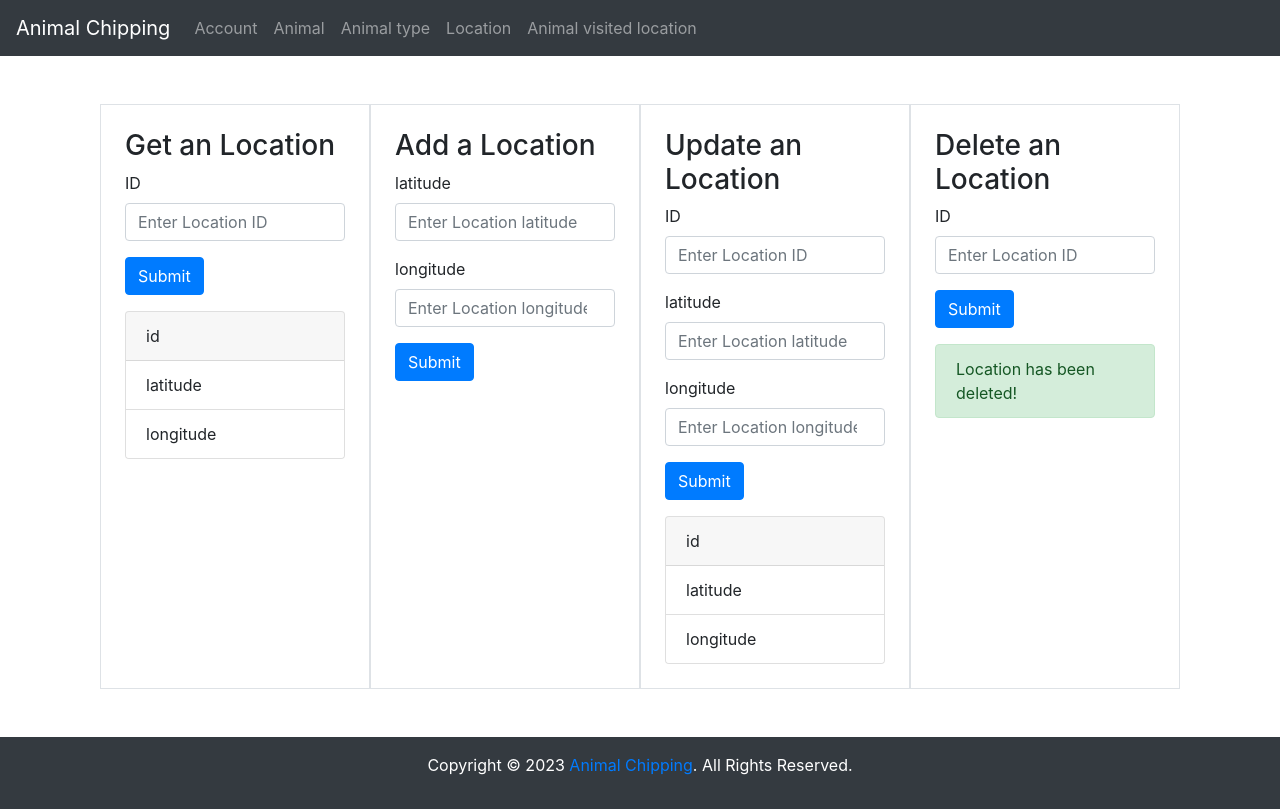
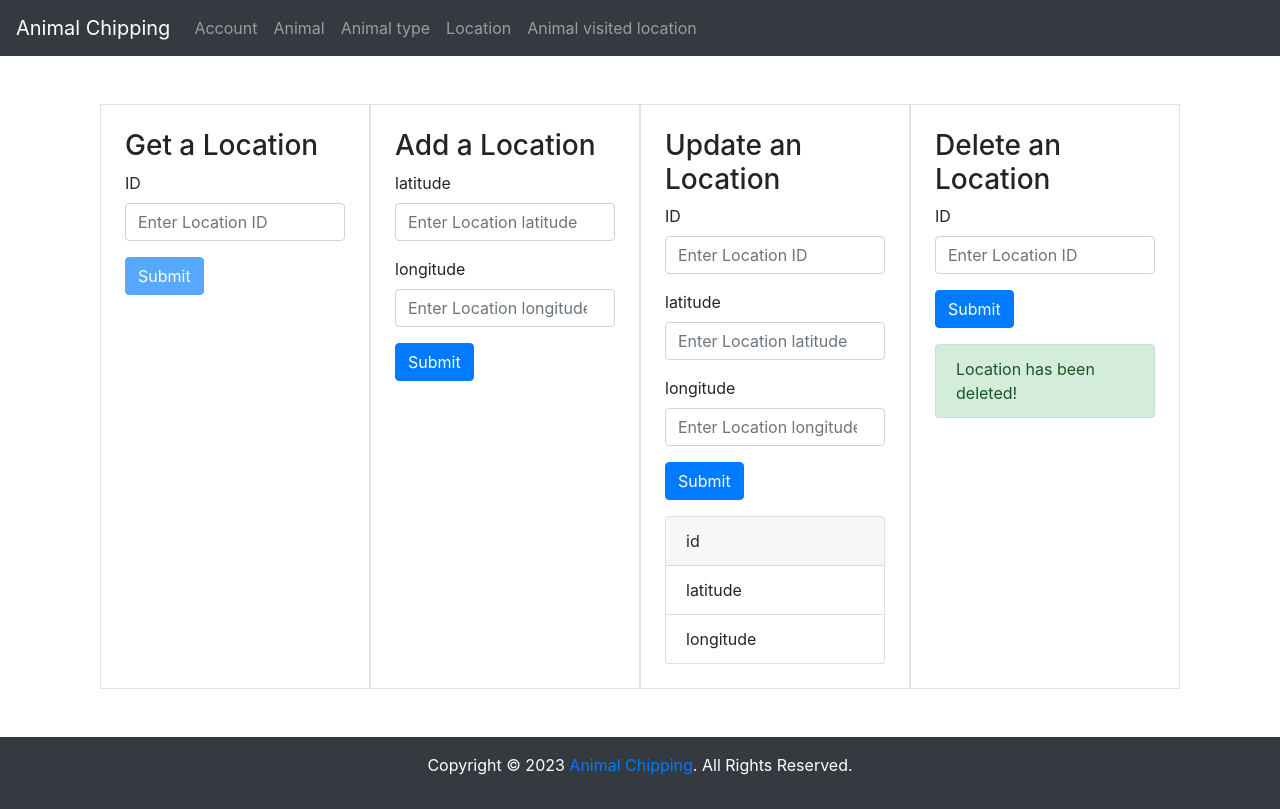
Before and after one commit to krios2146/animal-chipping-api, an Angular app in the folder animal-chipping-front/: page /location in a window 1280 px wide. Built offline with nearby package versions, Linux system fonts and the light colour scheme.

Commit message:
feat: add logic to the get location form

```diff
--- a/animal-chipping-front/src/app/location/location.component.html
+++ b/animal-chipping-front/src/app/location/location.component.html
@@ -1,18 +1,18 @@
 <div class="container d-flex">
     <div class="container border p-4">
-        <h3>Get an Location</h3>
-        <form class="mb-3">
+        <h3>Get a Location</h3>
+        <form [formGroup]="locationFindForm" (ngSubmit)="findLocation()">
             <div class="form-group">
-                <label for="typeId">ID</label>
-                <input type="number" class="form-control" id="typeId" name="typeId" placeholder="Enter Location ID">
+                <label for="locationId">ID</label>
+                <input type="number" class="form-control" id="locationId" formControlName="locationId" placeholder="Enter Location ID">
             </div>
-            <button type="submit" class="btn btn-primary">Submit</button>
+            <button [disabled]="locationFindForm.invalid" type="submit" class="btn btn-primary">Submit</button>
         </form>
-        <div class="card">
-            <div class="card-header">id</div>
+        <div class="card mt-3" *ngIf="foundedLocation">
+            <div class="card-header">id: {{foundedLocation.id}}</div>
             <ul class="list-group list-group-flush">
-                <li class="list-group-item">latitude</li>
-                <li class="list-group-item">longitude</li>
+                <li class="list-group-item">latitude: {{foundedLocation.latitude}}</li>
+                <li class="list-group-item">longitude: {{foundedLocation.longitude}}</li>
             </ul>
         </div>
     </div>
@@ -30,11 +30,11 @@
             </div>
             <button type="submit" class="btn btn-primary">Submit</button>
         </form>
-        <div class="card mt-3" *ngIf="locationAddResponse">
-            <div class="card-header">id: {{locationAddResponse.id}}</div>
+        <div class="card mt-3" *ngIf="createdLocation">
+            <div class="card-header">id: {{createdLocation.id}}</div>
             <ul class="list-group list-group-flush">
-                <li class="list-group-item">latitude: {{locationAddResponse.latitude}}</li>
-                <li class="list-group-item">longitude: {{locationAddResponse.longitude}}</li>
+                <li class="list-group-item">latitude: {{createdLocation.latitude}}</li>
+                <li class="list-group-item">longitude: {{createdLocation.longitude}}</li>
             </ul>
         </div>
     </div>
--- a/animal-chipping-front/src/app/location/location.component.ts
+++ b/animal-chipping-front/src/app/location/location.component.ts
@@ -11,21 +11,41 @@ import { HttpErrorResponse } from '@angular/common/http';
   styleUrls: ['./location.component.css']
 })
 export class LocationComponent {
+  locationFindForm: FormGroup;
   locationAddForm: FormGroup;
-  locationAddResponse: LocationResponse | undefined;
+
+  foundedLocation: LocationResponse | undefined;
+  createdLocation: LocationResponse | undefined;
 
   constructor(private formBuilder: FormBuilder, private locationService: LocationService) {
+    this.locationFindForm = this.formBuilder.group({
+      locationId: [null, [Validators.required, Validators.min(1)]],
+    });
+
     this.locationAddForm = this.formBuilder.group({
       latitude: [null, Validators.required],
       longitude: [null, Validators.required]
     });
   }
 
+  findLocation() {
+    const locationId = this.locationFindForm.get('locationId')!.value;
+    console.log(locationId);
+    this.locationService.getLocationById(locationId).subscribe(
+      (response: LocationResponse) => {
+        this.foundedLocation = response;
+      },
+      (error: HttpErrorResponse) => {
+        alert(error.message);
+      }
+    )
+  }
+
   addLocation() {
-    const request : LocationRequest = this.getRequestFromForm(this.locationAddForm);
+    const request: LocationRequest = this.getRequestFromForm(this.locationAddForm);
     this.locationService.createLocation(request).subscribe(
       (response: LocationResponse) => {
-        this.locationAddResponse = response;
+        this.createdLocation = response;
       },
       (error: HttpErrorResponse) => {
         alert(error.message);
@@ -34,7 +54,7 @@ export class LocationComponent {
   }
 
   private getRequestFromForm(locationAddForm: FormGroup): LocationRequest {
-    const request : LocationRequest = {
+    const request: LocationRequest = {
       latitude: locationAddForm.get('latitude')?.value,
       longitude: locationAddForm.get('longitude')?.value
     };
```
